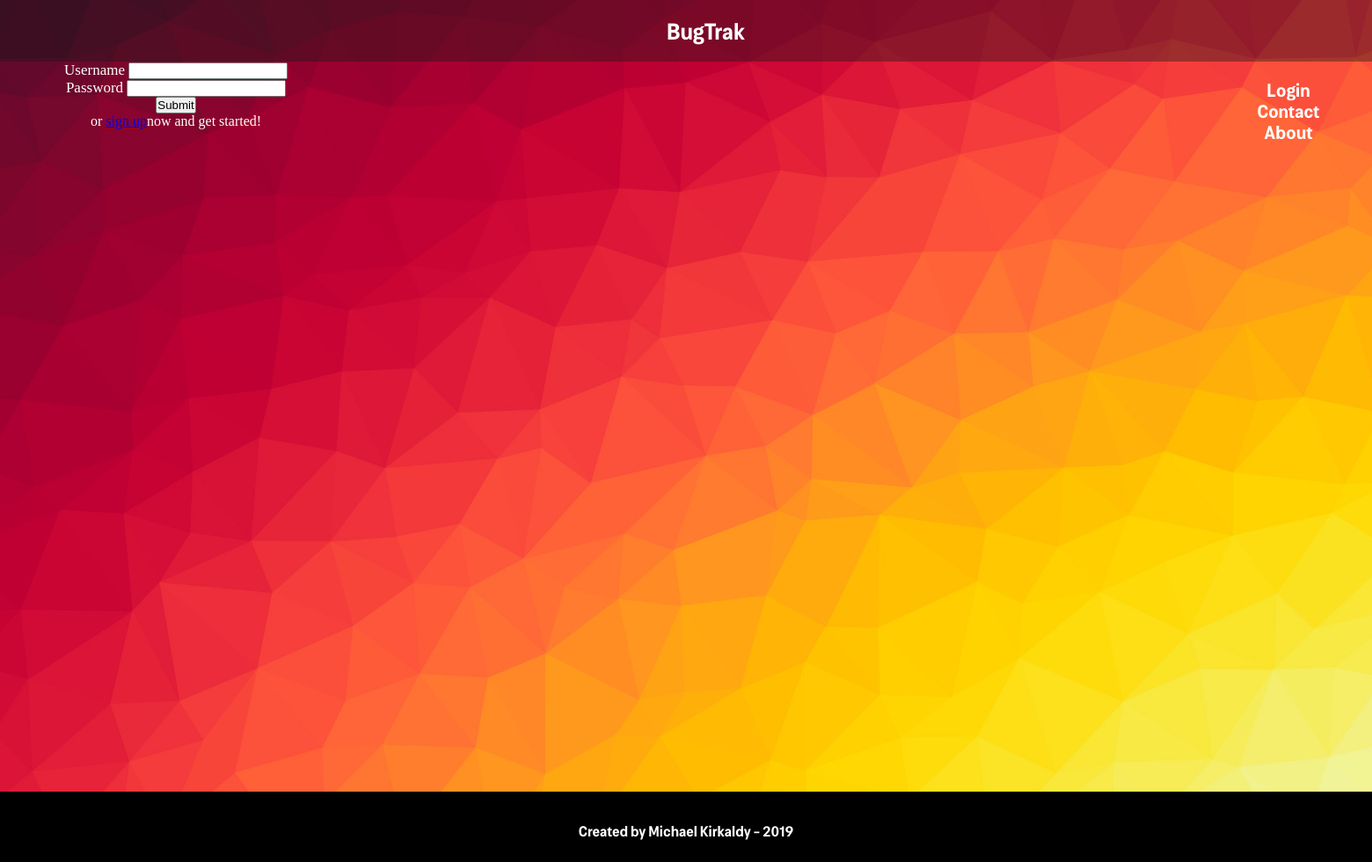
After one commit to MichaelKirkaldyV/BugTrak, a Django app: page /login in a window 1560 px wide. The commit adds this page. Shown: the whole page at 88% size. Run offline with Django 3.2, Linux system fonts and the light colour scheme; parts of the project's set-up code (start-up, migrations or seed data) failed here and were passed over.

Commit message:
Added login html & css

```diff
--- /dev/null
+++ b/apps/Bugz/static/bugz/css/login.css
@@ -0,0 +1,83 @@
+* {
+	margin: 0;
+	padding: 0;
+}
+
+@font-face {
+    font-family: cosima;
+    src: url('../fonts/Cosima-DemoBold.otf');
+  }
+
+.container{
+    height: 100%;
+    width: 100%;
+}
+
+.header {
+    font-family: cosima;
+    height: 70px;
+    width: 100%;
+    background-color: rgba(26, 24, 24, 0.4);
+}
+
+.title {
+    color: white;
+    font-size: 25px;
+    padding: 20px;
+    padding-left: 65px;;
+    display: inline-block;
+}
+
+nav {
+    margin-left: 1390px;
+    height: 20px;
+    padding: 20px;
+    display: inline-block;
+}
+
+nav a {
+    text-decoration: none;
+    color: white;
+    font-size: 20px;
+    margin-top: 20px;
+    margin-right: 20px;
+}
+
+/*------------------------------BODY---------------------------------*/
+
+.main-body {
+    background-image: url('../images/red-wallpaper.jpg');
+    background-size: cover;
+    height: 900px;
+    width: 100%;
+    text-align: center;
+}
+
+label {
+    font-display: cosima;
+    color: white;
+    font-size: 17px;
+}
+
+
+p {
+    font-display: cosima;
+    color: white;
+}
+
+form {
+    height: 400px;
+    width: 400px;
+}
+
+/*---------------------------------------FOOTER------------------------*/
+
+.footer {
+    font-family: cosima;
+    color: white;
+    padding-top: 35px;;
+    text-align: center;
+    height: 45px;
+    width: 100%;
+    background-color: black;
+}
--- a/apps/Bugz/templates/bugz/contact.html
+++ b/apps/Bugz/templates/bugz/contact.html
@@ -23,7 +23,9 @@
                         <div class="errors">
                             {% if messages %}
                                 <ul>
-                                    <li {% if name in messages.tags %} {% endif %}>{{message}}</li>
+                                    {% if message == "name" %}
+                                        <li>{{message}}</li>
+                                    {% endif %}
                                 </ul>
                             {% endif %}
                             <label class="name">Name</label>
--- /dev/null
+++ b/apps/Bugz/templates/bugz/login.html
@@ -0,0 +1,39 @@
+<!DOCTYPE html>
+<html lang="en">
+<head>
+    <title>Login</title>
+    {% load static %}
+    <link rel="stylesheet" type="text/css" href="{% static 'bugz/css/login.css' %}">
+</head>
+<body>
+     <div class="container">
+            <div class="main-body">
+                   <div class="header">
+                      <h1 class="title">BugTrak</h1>
+                           <nav>
+                           <a href="/login">Login</a>
+                             <a href="/contact">Contact</a>
+                             <a href="/about">About</a>
+                         </nav>
+                    </div>
+                    <div class="l-form">
+                        <form action="/login" method="post">
+                            <div>
+                                <label>Username</label>
+                                <input type="text" name="username" id="username">
+                            </div>
+                            <div>
+                                <label>Password</label>
+                                <input type="text" name="password" id="password">
+                            </div>
+                            <input type="submit" name="Sign In">
+                            <p>or <a href="/register">sign up</a>now and get started!</p>
+                        </form>
+                    </div>
+             </div>
+            <div class="footer">
+                 <p>Created by Michael Kirkaldy - 2019</p>
+            </div>
+     </div>
+</body>
+</html>
```
